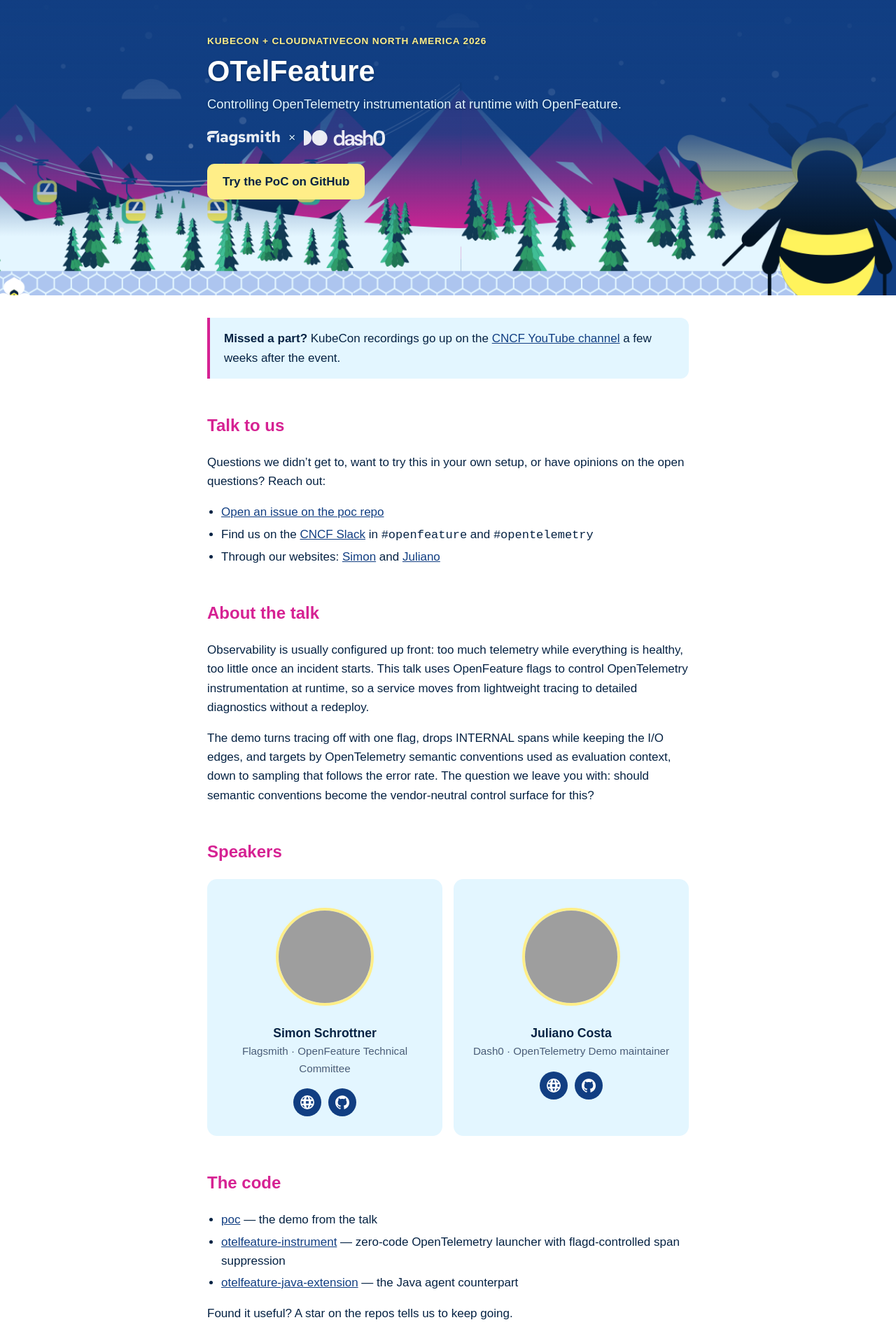
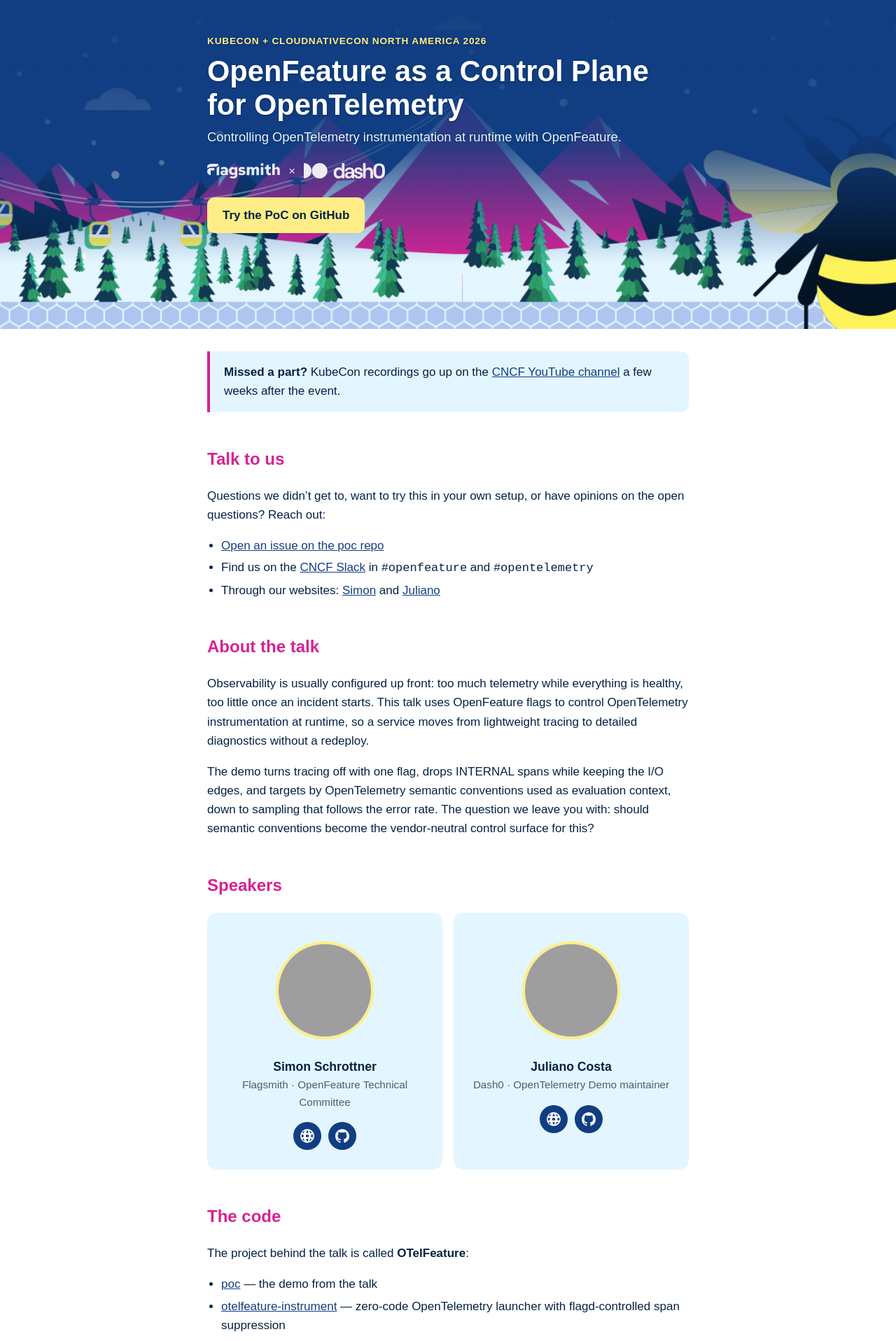
Before and after one commit to OTelFeature/otelfeature.github.io, a Jekyll site: the page built from index.md, in a window 1280 px wide. Shown: the top 1916 px of the page at 70% size. Built offline with Jekyll 4.4.1, drawn with Linux system fonts in a browser that asks for light colours; grey boxes are pictures that could not be loaded.

Commit message:
Use the talk title as the page heading
The QR code is on the talk's last slide, so the page now opens with the
title people just watched: "OpenFeature as a Control Plane for
OpenTelemetry". It is also the browser tab, link-preview title and preview
image title. OTelFeature stays as the site and project name, introduced
in The code. The heading scales down on narrow screens to fit in three
lines.

Co-Authored-By: Claude Opus 5.5 <noreply@anthropic.com>

```diff
--- a/_config.yml
+++ b/_config.yml
@@ -1,4 +1,5 @@
 title: OTelFeature
+talk_title: OpenFeature as a Control Plane for OpenTelemetry
 description: Controlling OpenTelemetry instrumentation at runtime with OpenFeature.
 url: https://otelfeature.github.io
 baseurl: /presentation
--- a/_layouts/default.html
+++ b/_layouts/default.html
@@ -12,13 +12,13 @@
   <!-- Link previews on LinkedIn, Slack, Bluesky and X -->
   <meta property="og:type" content="website">
   <meta property="og:site_name" content="{{ site.title }}">
-  <meta property="og:title" content="OTelFeature – KubeCon NA 2026">
+  <meta property="og:title" content="{{ site.talk_title }} · KubeCon NA 2026">
   <meta property="og:description" content="Code, demo and speakers from the Flagsmith × Dash0 talk: controlling OpenTelemetry instrumentation at runtime with OpenFeature.">
   <meta property="og:url" content="{{ page.url | absolute_url }}">
   <meta property="og:image" content="{{ '/assets/og.png' | absolute_url }}">
   <meta property="og:image:width" content="1200">
   <meta property="og:image:height" content="630">
-  <meta property="og:image:alt" content="OTelFeature, a talk by Flagsmith and Dash0 at KubeCon + CloudNativeCon North America 2026">
+  <meta property="og:image:alt" content="{{ site.talk_title }}, a talk by Flagsmith and Dash0 at KubeCon + CloudNativeCon North America 2026">
   <meta name="twitter:card" content="summary_large_image">
 
   <link rel="stylesheet" href="{{ '/assets/style.css' | relative_url }}">
--- a/assets/style.css
+++ b/assets/style.css
@@ -62,7 +62,7 @@ main {
   text-transform: uppercase;
 }
 
-h1 { font-size: 2.6rem; margin: 0 0 8px; line-height: 1.15; }
+h1 { font-size: clamp(2rem, 7vw, 2.6rem); margin: 0 0 8px; line-height: 1.15; }
 .hero h1 + p { color: var(--sky); font-size: 1.15rem; margin-top: 0; }
 h2 { margin-top: 48px; font-size: 1.5rem; color: var(--magenta); }
 h3 { margin: 24px 0 4px; font-size: 1.1rem; }
--- a/index.md
+++ b/index.md
@@ -8,7 +8,7 @@ layout: default
 KubeCon + CloudNativeCon North America 2026
 {: .event}
 
-# OTelFeature
+# {{ site.talk_title }}
 
 Controlling OpenTelemetry instrumentation at runtime with OpenFeature.
 
@@ -76,6 +76,8 @@ Dash0 · OpenTelemetry Demo maintainer
 
 ## The code
 
+The project behind the talk is called **OTelFeature**:
+
 - [poc](https://github.com/OTelFeature/poc) — the demo from the talk
 - [otelfeature-instrument](https://github.com/OTelFeature/otelfeature-instrument) — zero-code OpenTelemetry launcher with flagd-controlled span suppression
 - [otelfeature-java-extension](https://github.com/OTelFeature/otelfeature-java-extension) — the Java agent counterpart
```
Also changed, not shown: other parts of _layouts/default.html (+1 -1 lines), assets/og.png.
